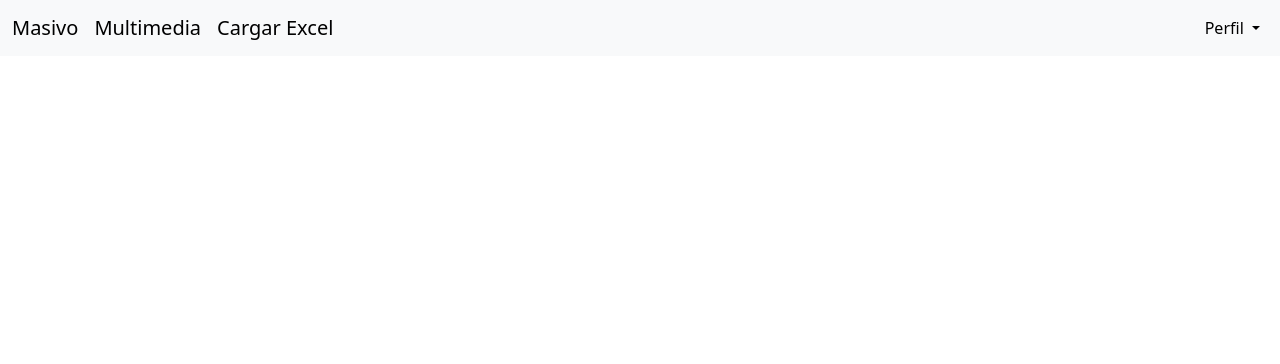
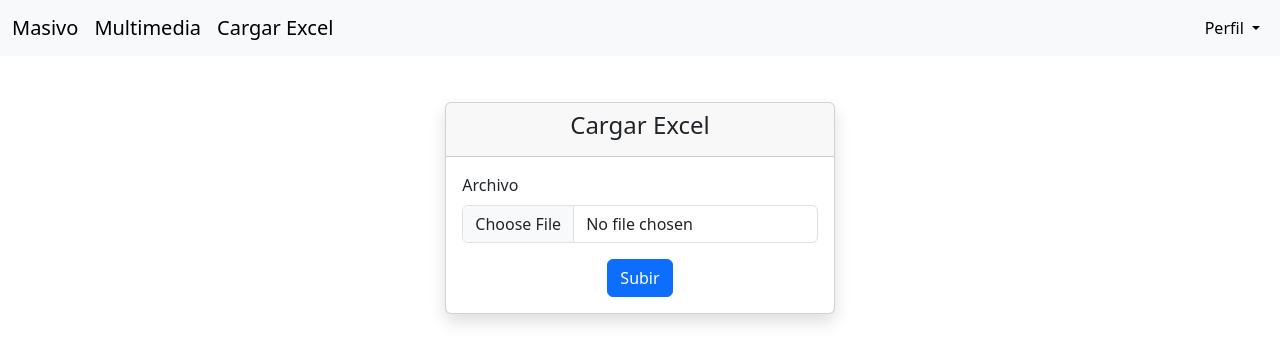
Before and after one commit to YilberthAndres/masivo, a Django app: page /carga/ in a window 1280 px wide. Shown: the top 364 px of the page. Run offline with Django 4.2, Linux system fonts and the light colour scheme; the visitor is signed in with stand-in values (Sample User, id 1); some libraries are stand-ins or nearby versions.

Commit message:
Subir ecxel

```diff
--- a/masivo/urls.py
+++ b/masivo/urls.py
@@ -39,6 +39,7 @@ urlpatterns = [
 
     #CARGA
     path('carga/', carga.index, name='carga-index'),
+    path('carga/uploaded', carga.uploaded, name='carga-uploaded'),
 
 
 
--- a/mensajeria/static/js/carga/index.js
+++ b/mensajeria/static/js/carga/index.js
@@ -0,0 +1,26 @@
+$("#miFormulario").submit(function(event) {
+    event.preventDefault(); // Evita que el formulario se envíe de forma predeterminada
+    var formulario = $(this)[0];
+    var formData = new FormData(formulario);
+
+    $.ajax({
+        url: "uploaded",
+        type: "POST",
+        data: formData,
+        processData: false,
+        contentType: false,
+        success: function(response) {
+            // Lógica para manejar la respuesta del servidor
+            if (response.success) {
+                console.log(response);
+                alert("Formulario guardado exitosamente");
+            } else {
+                alert("Error al guardar el formulario");
+            }
+        },
+        error: function(xhr, status, error) {
+            // Lógica para manejar el error
+            alert("Error en la solicitud AJAX");
+        }
+    });
+});
--- a/mensajeria/templates/carga/index.html
+++ b/mensajeria/templates/carga/index.html
@@ -27,9 +27,43 @@
     <div class="col-md-12 text-center">
     </div>
   </div>
-  <form id="miFormulario" enctype="multipart/form-data">
-    {% csrf_token %}
-  </form>
+
+
+  <div class="container-fluid">
+    <div class="row justify-content-center align-items-center vh-50">
+      <div class="col-md-4">
+        <div class="card shadow">
+          {{error}}
+          <div class="card-header">
+            <h4 class="text-center">Cargar Excel</h4>
+          </div>
+          <div class="card-body">
+            <form id="miFormulario" method="POST">
+              {% csrf_token %}
+              <div class="mb-3">
+                <label for="archivo_excel" class="form-label"
+              >Archivo </label
+            >
+            <input
+              type="file"
+              class="form-control"
+              id="archivo_excel"
+              name="archivo_excel"
+              accept=".xlsx, .xls"
+              required
+            />
+              </div>
+              <div class="text-center">
+                <button id="guardarBtn" class="btn btn-primary">
+                  Subir
+                </button>
+              </div>
+            </form>
+          </div>
+        </div>
+      </div>
+    </div>
+  </div>
 
 
     </tbody>
@@ -39,11 +73,6 @@
 <br />
 <script src="{% static 'js/datatables.js' %}"></script>
 <script src="{% static 'js/sweet.js' %}"></script>
-<script src="{% static 'js/carga/index.js' %}?v=1"></script>
-
-<script>
-  // $(document).ready(function() {
-
-</script>
+<script src="{% static 'js/carga/index.js' %}?v=3"></script>
 
 {% endblock %}
--- a/mensajeria/views/carga/carga.py
+++ b/mensajeria/views/carga/carga.py
@@ -9,7 +9,9 @@ from mensajeria.forms import ArchivosForm
 import os
 from datetime import datetime
 from django.conf import settings
-
+import pandas as pd
+import json
+from django.http import JsonResponse
 
 @login_required(login_url='signin')
 def index(request):
@@ -20,3 +22,23 @@ def index(request):
         # 'archivos': archivos,
     }
     return render(request, 'carga/index.html', contexto)
+
+
+
+def uploaded(request):
+    if request.method == 'POST' and 'archivo_excel' in request.FILES:
+        archivo = request.FILES['archivo_excel']
+
+        if archivo.name.endswith(('.xls', '.xlsx')):
+            try:
+                df = pd.read_excel(archivo, engine='openpyxl')
+                matriz = df.values.tolist()
+
+                # Devolver el arreglo como respuesta JSON
+                return JsonResponse({'success': True})
+            except Exception as e:
+                # Manejar errores de lectura del archivo
+                return JsonResponse({'error': 'Error al procesar el archivo: ' + str(e)})
+
+    # Si no se recibió un archivo válido o no se procesó correctamente, devolver una respuesta de error
+    return JsonResponse({'error': 'No se recibió un archivo válido.'})
```
Also changed, not shown: mensajeria/static/js/multimedia/index.js (+0 -62 lines).
